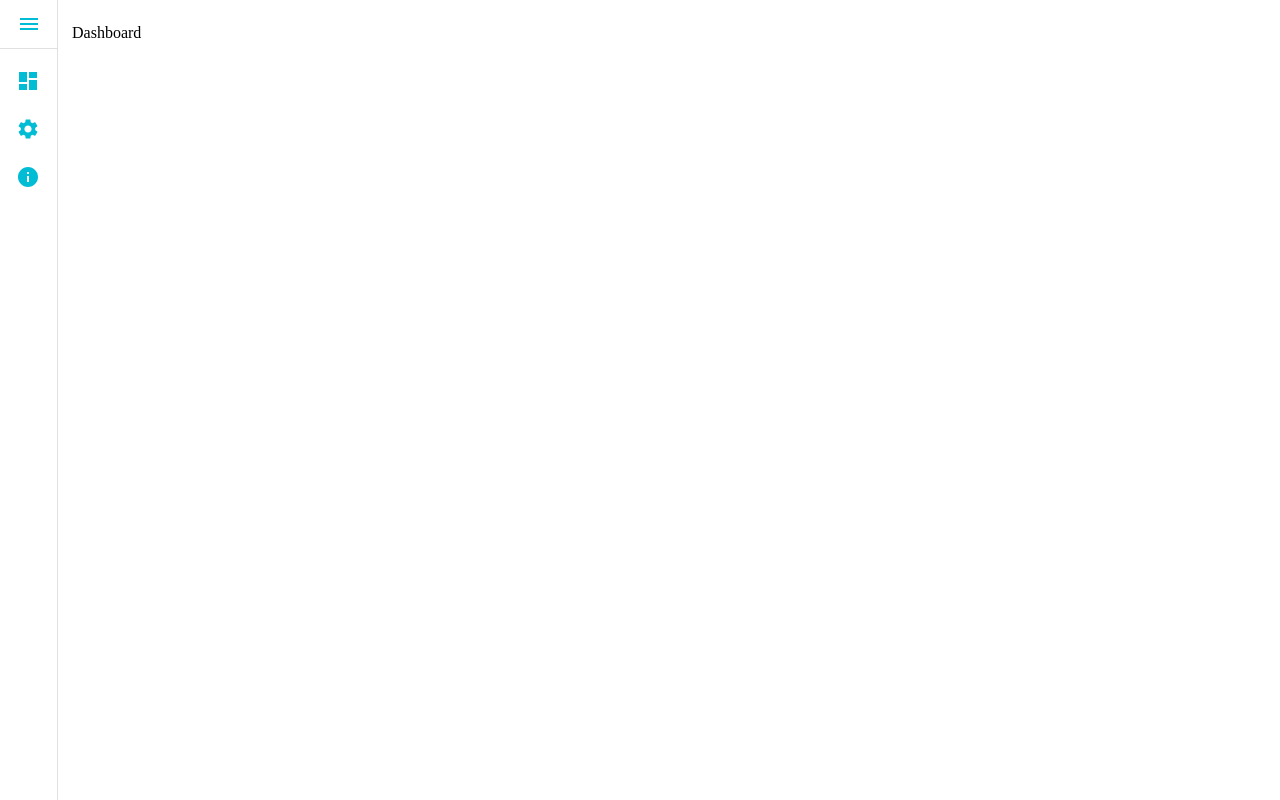
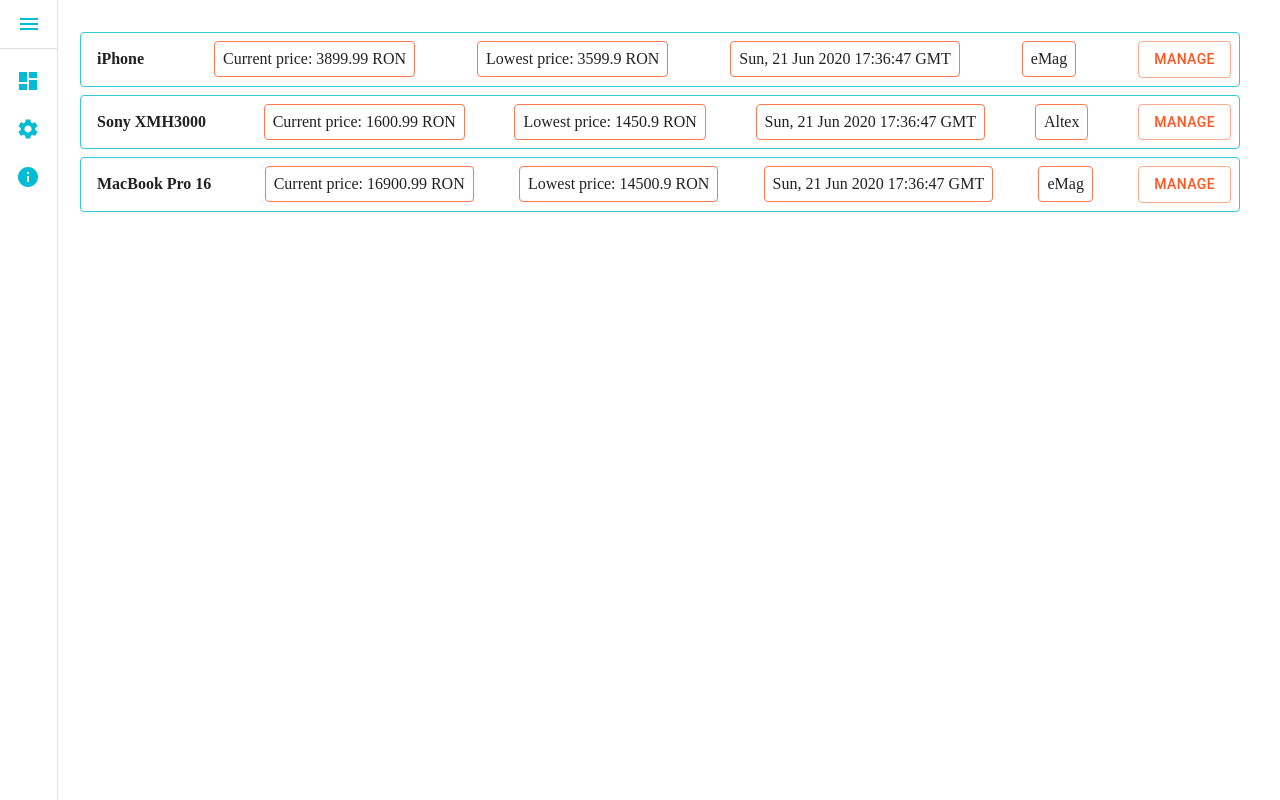
Before and after one commit to Burbon13/PriceAnalyzer2, a React (Create React App) app: page / in a window 1280 px wide. Built offline with nearby package versions, Linux system fonts and the light colour scheme.

Commit message:
Created item list component

```diff
--- /dev/null
+++ b/src/components/ProductListItem/ProductListItem.js
@@ -0,0 +1,35 @@
+import React from "react"
+import useStyles from "./styles";
+import Paper from '@material-ui/core/Paper';
+import Button from "@material-ui/core/Button";
+
+const ProductListItem = ({product}) => {
+    const classes = useStyles();
+
+    return (
+        <Paper variant={"outlined"} className={classes.root}>
+            <div className={classes.item}>
+                <strong>
+                    {product.name}
+                </strong>
+            </div>
+            <Paper variant={"outlined"} className={classes.item}>
+                Current price: {product.currentPrice} {product.currency}
+            </Paper>
+            <Paper variant={"outlined"} className={classes.item}>
+                Lowest price: {product.lowestPrice} {product.currency}
+            </Paper>
+            <Paper variant={"outlined"} className={classes.item}>
+                {product.lastUpdateDate}
+            </Paper>
+            <Paper variant={"outlined"} className={classes.item}>
+                {product.store}
+            </Paper>
+            <Button variant={"outlined"} color={"primary"} className={classes.item}>
+                Manage
+            </Button>
+        </Paper>
+    );
+};
+
+export default ProductListItem;
--- /dev/null
+++ b/src/components/ProductListItem/index.js
@@ -0,0 +1,3 @@
+import ProductListItem from "./ProductListItem";
+
+export default ProductListItem;
--- /dev/null
+++ b/src/components/ProductListItem/styles.js
@@ -0,0 +1,20 @@
+import makeStyles from "@material-ui/core/styles/makeStyles";
+
+const useStyles = makeStyles((theme) => ({
+    root: {
+        display: 'flex',
+        flexDirection: 'row',
+        justifyContent: 'space-between',
+        alignItems: 'baseline',
+        flexWrap: 'wrap',
+        borderColor: theme.palette.secondary.light,
+        margin: theme.spacing(1)
+    },
+    item: {
+        margin: theme.spacing(1),
+        padding: theme.spacing(1),
+        borderColor: theme.palette.primary.light
+    }
+}));
+
+export default useStyles;
--- a/src/components/SideMenu/styles.js
+++ b/src/components/SideMenu/styles.js
@@ -30,7 +30,7 @@
     content: {
         flexGrow: 1,
         marginLeft: theme.spacing(5),
-        marginRight: theme.spacing(2),
+        marginRight: theme.spacing(0),
         marginTop: theme.spacing(2),
         marginBottom: theme.spacing(2),
     },
--- a/src/pages/Dashboard/Dashboard.js
+++ b/src/pages/Dashboard/Dashboard.js
@@ -1,12 +1,42 @@
 import React from "react";
 import useStyles from "./styles";
+import ProductListItem from "../../components/ProductListItem";
+
+const products = [
+    {
+        name: 'iPhone',
+        currentPrice: 3899.99,
+        lowestPrice: 3599.90,
+        currency: 'RON',
+        store: 'eMag',
+        lastUpdateDate: new Date().toUTCString()
+    },
+    {
+        name: 'Sony XMH3000',
+        currentPrice: 1600.99,
+        lowestPrice: 1450.90,
+        currency: 'RON',
+        store: 'Altex',
+        lastUpdateDate: new Date().toUTCString()
+    },
+    {
+        name: 'MacBook Pro 16',
+        currentPrice: 16900.99,
+        lowestPrice: 14500.90,
+        currency: 'RON',
+        store: 'eMag',
+        lastUpdateDate: new Date().toUTCString()
+    }
+]
 
 const Dashboard = () => {
     const classes = useStyles();
 
     return (
         <div>
-            Dashboard
+            {products.map((product, index) => {
+                return <ProductListItem product={product}/>
+            })}
         </div>
     );
 };
```
